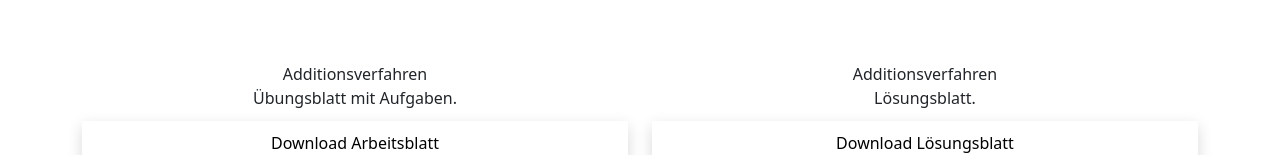
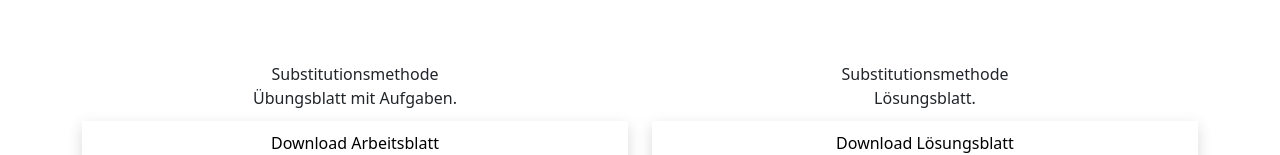
Before and after one commit to BZZ-ab20c/BZZ-ab20c.github.io, a React (Create React App) app in the folder client/: page /linearegeleichungen/SUBM in a window 1280 px wide. Shown: the part 1192-1347 px from the top of the page. Built offline with nearby package versions, Linux system fonts and the light colour scheme.

Commit message:
dsfsadfa

```diff
--- a/client/src/pages/Linearegleichungen.js
+++ b/client/src/pages/Linearegleichungen.js
@@ -106,7 +106,7 @@ const Linearegleichungen = () => {
                             <div className="col">
                             <div className="btn-txt-2"><b>Substitutionsmethode</b><br></br> (Einsetzungsverfahren) <br></br>
                                 <div className="red" >
-                                        Text überarbeitung
+                                        Dabei wird eine der Gleichungen nach einer Variabl aufgelöst.
                                     </div>
                             </div>
                         </div>
--- a/client/src/pages/lineareGleichungenSubPages/subm.js
+++ b/client/src/pages/lineareGleichungenSubPages/subm.js
@@ -224,7 +224,7 @@ const SUBM = () => {
                 </div>
                 <div className="row">
                             <div className="col">
-                                <div className="btn-txt-1"><b>Additionsverfahren</b><br></br>
+                                <div className="btn-txt-1"><b>Substitutionsmethode</b><br></br>
                                     Übungsblatt mit Aufgaben.
                                 </div>
                                 <div className="button-box">
@@ -234,7 +234,7 @@ const SUBM = () => {
                                 </div>
                             </div>
                             <div className="col">
-                                <div className="btn-txt-1"><b>Additionsverfahren</b><br></br>
+                                <div className="btn-txt-1"><b>Substitutionsmethode</b><br></br>
                                     Lösungsblatt.
                                 </div>
                                     <div className="button-box">
```
